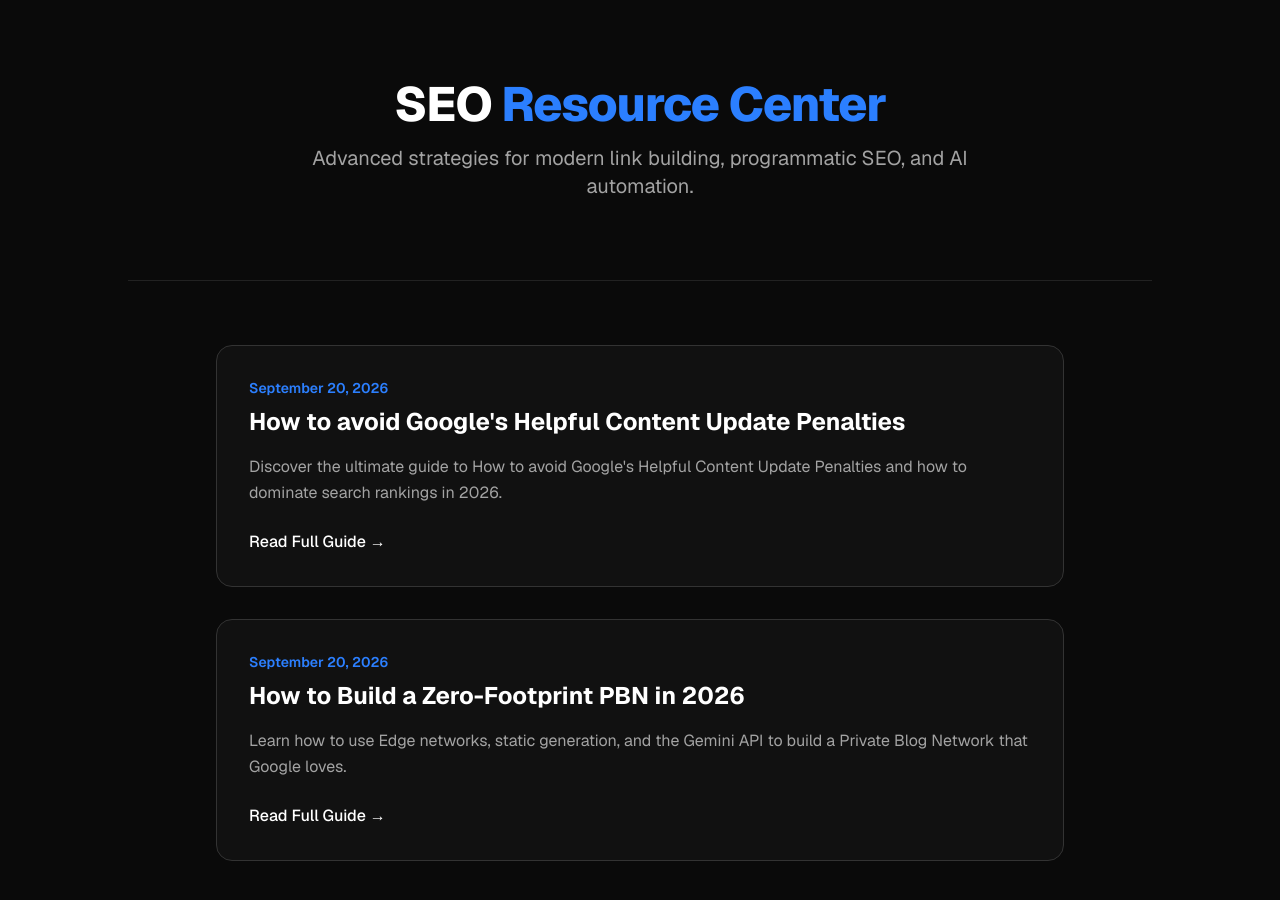
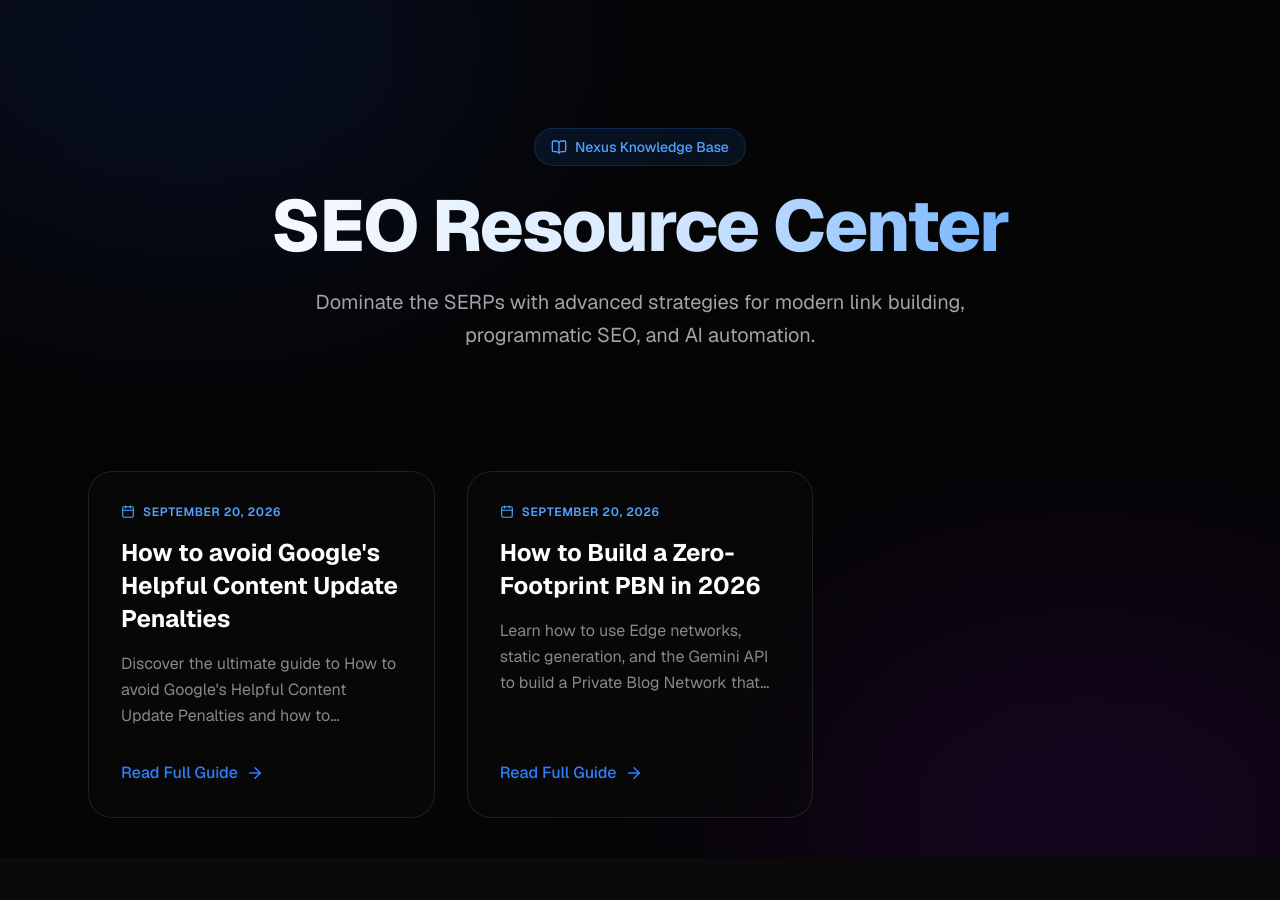
Before and after one commit to mnaveedkhtri-ui/NexusPBN-, a Next.js app: page /blog in a window 1280 px wide. Shown: the top 900 px of the page. After the commit the page ends 858 px from the top, so only its background shows below. Built offline with nearby package versions, Linux system fonts and the light colour scheme.

Commit message:
style: overhaul blog index UI and upgrade engine prompt for FAQs and images

```diff
--- a/scripts/auto-blogger.mjs
+++ b/scripts/auto-blogger.mjs
@@ -52,10 +52,12 @@ async function generateBlog() {
     2. Include 3 internal links to '/' and '/autoblogging-alternative'.
     3. Include 1 external link to an authoritative site (like Google Search Central or Ahrefs).
     4. Use semantic HTML (article, section, h2, h3).
-    5. Include an Article JSON-LD Schema.
-    6. Include an image from Bing using: <img src="https://tse1.mm.bing.net/th?q=${encodeURIComponent(topic)}" alt="${topic}" className="w-full rounded-xl my-8 object-cover max-h-96" />
-    7. Length: ~800+ words. Deep, technical, LSI optimized.
+    5. Include an Article AND FAQPage JSON-LD Schema.
+    6. Include a MAIN feature image and at least 2 BODY images using this format: <img src="https://tse1.mm.bing.net/th?q=${encodeURIComponent(topic + ' SEO graph')}" alt="highly optimized descriptive LSI alt text" title="optimized title text" className="w-full rounded-xl my-8 object-cover max-h-96" /> (change the search query slightly for each image to get varied results).
+    7. Length: ~1200+ words. Deep, technical, LSI optimized.
     8. Use Tailwind dark mode classes (bg-[#0a0a0a], text-[#ededed], etc).
+    9. MUST end with a "Conclusion" section (h2).
+    10. MUST end with a "Frequently Asked Questions" section (h2) with at least 3 Q&As that are also marked up in the JSON-LD schema.
 
     Export default function BlogPost() { ... }
     Include the metadata export.
--- a/src/app/blog/page.tsx
+++ b/src/app/blog/page.tsx
@@ -1,5 +1,6 @@
 import Link from 'next/link';
 import { Metadata } from 'next';
+import { Calendar, ArrowRight, BookOpen } from 'lucide-react';
 import posts from '../../data/posts.json';
 
 export const metadata: Metadata = {
@@ -9,36 +10,56 @@ export const metadata: Metadata = {
 
 export default function BlogIndex() {
   return (
-    <main className="min-h-screen bg-[#0a0a0a] text-[#ededed] font-sans">
-      <header className="max-w-5xl mx-auto px-6 py-20 text-center border-b border-[#222]">
-        <h1 className="text-5xl font-extrabold tracking-tight mb-4 text-white">
-          SEO <span className="text-blue-500">Resource Center</span>
+    <main className="min-h-screen bg-[#050505] text-[#ededed] font-sans selection:bg-blue-500/30 relative overflow-hidden">
+      {/* Background Glow */}
+      <div className="absolute top-[-20%] left-[-10%] w-[50%] h-[50%] bg-blue-600/10 blur-[120px] rounded-full pointer-events-none" />
+      <div className="absolute bottom-[-20%] right-[-10%] w-[50%] h-[50%] bg-purple-600/10 blur-[120px] rounded-full pointer-events-none" />
+
+      <header className="relative max-w-5xl mx-auto px-6 pt-32 pb-20 text-center z-10">
+        <div className="inline-flex items-center gap-2 px-4 py-2 rounded-full bg-blue-500/10 border border-blue-500/20 text-blue-400 text-sm font-medium mb-6">
+          <BookOpen size={16} />
+          <span>Nexus Knowledge Base</span>
+        </div>
+        <h1 className="text-5xl md:text-7xl font-extrabold tracking-tight mb-6 text-transparent bg-clip-text bg-gradient-to-r from-white via-blue-100 to-blue-400">
+          SEO Resource Center
         </h1>
-        <p className="text-xl text-[#a3a3a3] max-w-2xl mx-auto">
-          Advanced strategies for modern link building, programmatic SEO, and AI automation.
+        <p className="text-xl text-[#a3a3a3] max-w-2xl mx-auto leading-relaxed">
+          Dominate the SERPs with advanced strategies for modern link building, programmatic SEO, and AI automation.
         </p>
       </header>
 
-      <section className="max-w-4xl mx-auto px-6 py-16">
-        <div className="grid gap-8">
+      <section className="relative max-w-6xl mx-auto px-6 py-10 z-10">
+        <div className="grid grid-cols-1 md:grid-cols-2 lg:grid-cols-3 gap-8">
           {posts.map((post, idx) => (
-            <article key={idx} className="bg-[#111] p-8 rounded-2xl border border-[#333] hover:border-[#555] transition">
-              <span className="text-sm font-semibold text-blue-500 mb-2 block">{post.date}</span>
-              <h2 className="text-2xl font-bold text-white mb-4">
-                {post.slug !== '#' ? (
-                  <Link href={`/blog/${post.slug}`} className="hover:underline">
-                    {post.title}
-                  </Link>
-                ) : (
-                  <span>{post.title}</span>
-                )}
-              </h2>
-              <p className="text-[#a3a3a3] mb-6 leading-relaxed">{post.excerpt}</p>
-              {post.slug !== '#' && (
-                <Link href={`/blog/${post.slug}`} className="inline-flex items-center text-white font-medium hover:text-blue-400 transition">
-                  Read Full Guide →
-                </Link>
-              )}
+            <article
+              key={idx}
+              className="group relative bg-[#0a0a0a]/50 backdrop-blur-xl p-8 rounded-3xl border border-white/10 hover:border-blue-500/30 hover:bg-[#111]/80 transition-all duration-500 flex flex-col justify-between overflow-hidden"
+            >
+              {/* Card Glow on Hover */}
+              <div className="absolute inset-0 bg-gradient-to-br from-blue-500/5 to-transparent opacity-0 group-hover:opacity-100 transition-opacity duration-500" />
+
+              <div className="relative z-10">
+                <div className="flex items-center gap-2 text-xs font-semibold text-blue-400 mb-4 tracking-wider uppercase">
+                  <Calendar size={14} />
+                  <span>{post.date}</span>
+                </div>
+                <h2 className="text-2xl font-bold text-white mb-4 leading-snug group-hover:text-blue-50 transition-colors">
+                  {post.slug !== '#' ? (
+                    <Link href={`/blog/${post.slug}`} className="absolute inset-0 z-20">
+                      <span className="sr-only">Read {post.title}</span>
+                    </Link>
+                  ) : null}
+                  {post.title}
+                </h2>
+                <p className="text-[#888] leading-relaxed mb-8 line-clamp-3">
+                  {post.excerpt}
+                </p>
+              </div>
+
+              <div className="relative z-10 flex items-center text-blue-500 font-medium group-hover:text-blue-400 transition-colors">
+                <span className="mr-2">Read Full Guide</span>
+                <ArrowRight size={18} className="transform group-hover:translate-x-1 transition-transform" />
+              </div>
             </article>
           ))}
         </div>
```
